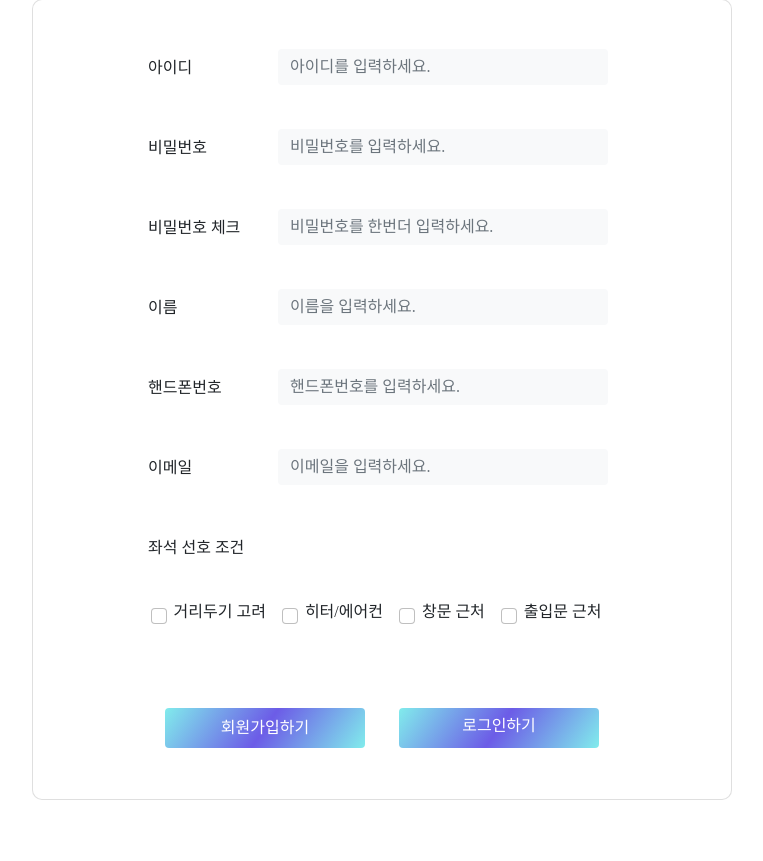
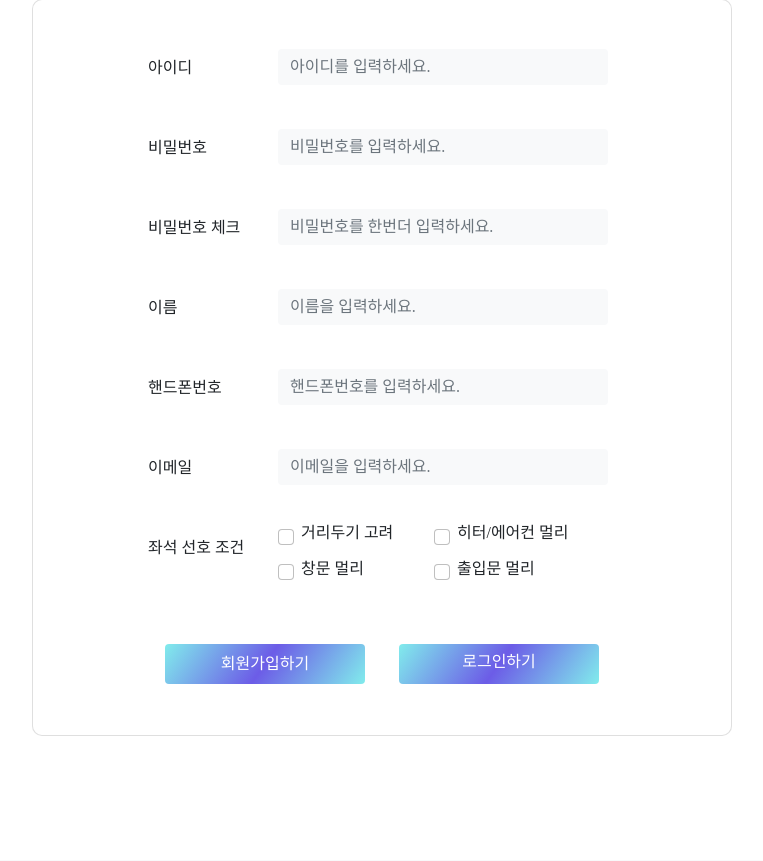
Before and after one commit to jiuk96/Lib_Recommend, a Flask app: page /join in a window 1280 px wide. Shown: the part 227-1088 px from the top of the page, without its empty margins (258-1021 px from the left). Run offline with Flask 2, Linux system fonts and the light colour scheme; some libraries are stand-ins or nearby versions; some web fonts are replaced.

Commit message:
회원가입 수정

```diff
--- a/templates/join.html
+++ b/templates/join.html
@@ -20,7 +20,7 @@ modified by 최고운 12.5 체크박스 db연동 수정
         let useremail = $("#useremail").val()
         let distance = $("#distance").val()
         let acheater = $("#acheater").val()
-        let windownear = $("#windownear").val()
+        let windowfar = $("#windowfar").val()
         let door = $("#door").val()
 
         if (user_id == '' || user_pw == '') {
@@ -54,7 +54,7 @@ modified by 최고운 12.5 체크박스 db연동 수정
                 'useremail': useremail,
                 'distance' : distance,
                 'acheater' : acheater,
-                'windownear' : windownear,
+                'windowfar' : windowfar,
                 'door' : door
             },
             success: function (res) {
@@ -152,15 +152,16 @@ function TfCheck(obj) { /*선호좌석 체크박스의 리턴값을 0/1로 설
                     <input type="hidden" name="input_check" value='0' id="distance_hidden"/>
                 </label>
                 <label class="col-sm-2 col-form-label">
-                    <input type="checkbox" class="form-check-input" id="acheater" value="0" onchange="TfCheck(this);"> 히터/에어컨
+                    <input type="checkbox" class="form-check-input" id="acheater" value="0" onchange="TfCheck(this);"> 히터/에어컨 멀리
                     <input type="hidden" name="input_check" value='0' id="acheater_hidden"/>
                 </label>
+                <br>
                 <label class="col-sm-2 col-form-label">
-                    <input type="checkbox" class="form-check-input" id="windownear" value="0" onchange="TfCheck(this);"> 창문 근처
-                    <input type="hidden" name="input_check" value='0' id="windownear_hidden"/>
+                    <input type="checkbox" class="form-check-input" id="windowfar" value="0" onchange="TfCheck(this);"> 창문 멀리
+                    <input type="hidden" name="input_check" value='0' id="windowfar_hidden"/>
                 </label>
                 <label class="col-sm-2 col-form-label">
-                    <input type="checkbox" class="form-check-input" id="door" value="0" onchange="TfCheck(this);"> 출입문 근처
+                    <input type="checkbox" class="form-check-input" id="door" value="0" onchange="TfCheck(this);"> 출입문 멀리
                     <input type="hidden" name="input_check" value='0' id="door_hidden"/>
                 </label>
             </div>
@@ -221,17 +222,18 @@ function TfCheck(obj) { /*선호좌석 체크박스의 리턴값을 0/1로 설
     #prefer{
         display: inline;
         height:64px;
-        width:500px;
-        text-align: center;
+        width:350px;
+
     }
     #prefer input{
         margin-right: 3px;
         vertical-align: middle;
     }
     #prefer label{
-        display: inline;
+        display: inline-block;
+        width:140px;
         margin-right:12px;
-        line-height: 64px;
+        line-height: 20px;
     }
     #bt{
         text-align: center;
```
